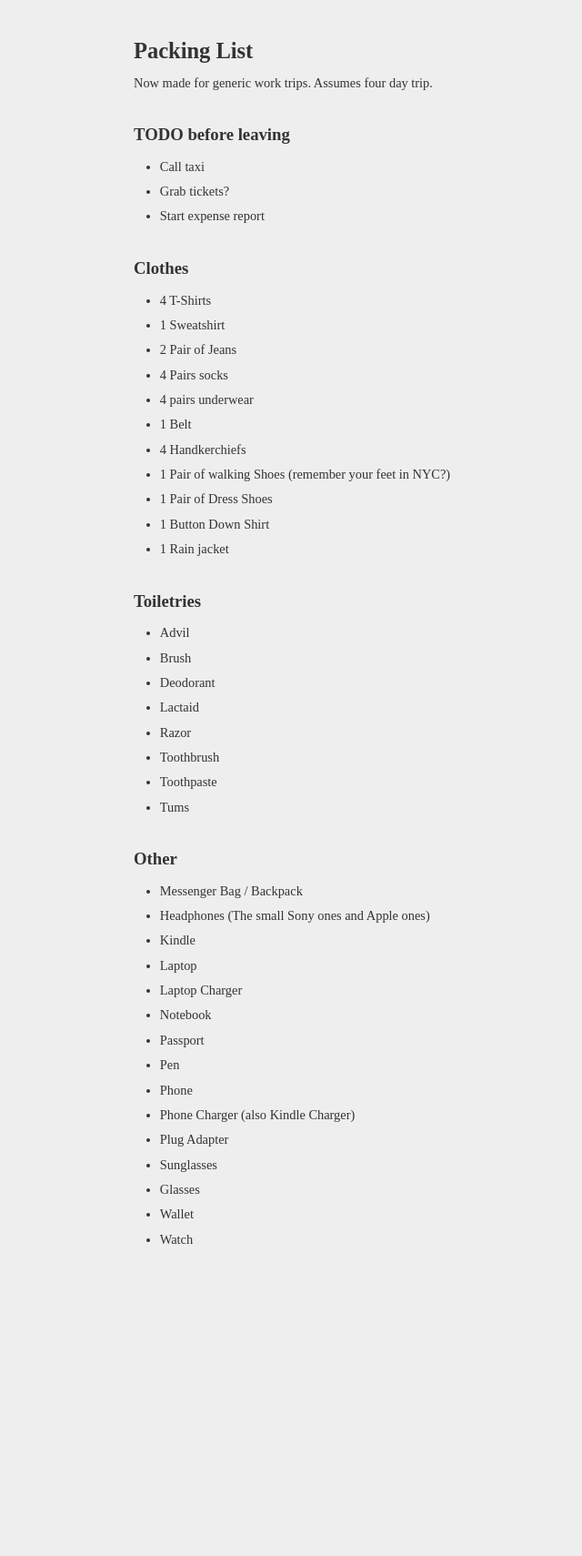
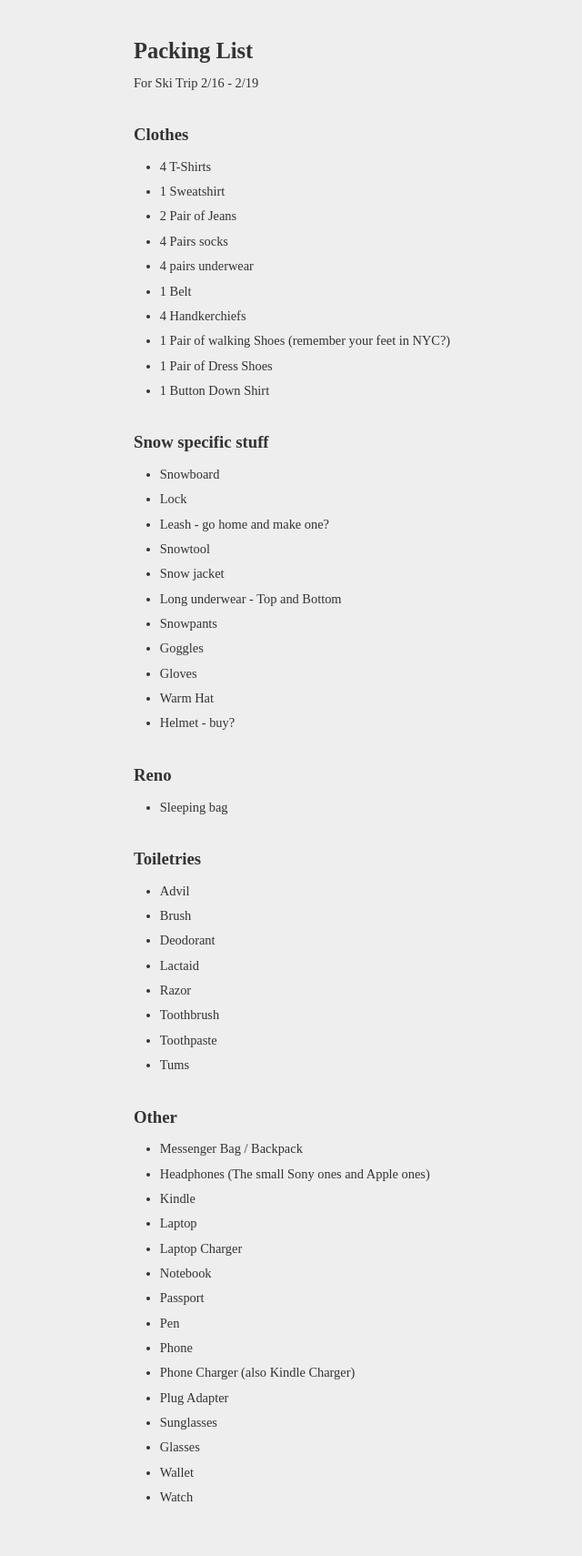
Before and after one commit to icco/traveling, a Jekyll site: the page built from index.md, in a window 1280 px wide. Shown: the whole page at 91% size, without its empty margins (93-733 px from the left). Built offline with Jekyll 4.4.1, drawn with Linux system fonts in a browser that asks for light colours; before the commit the page ends 1426 px from its top, so only the background shows below that.

Commit message:
Snow trip

```diff
--- a/index.md
+++ b/index.md
@@ -5,13 +5,7 @@ layout: default
 
 # Packing List
 
-Now made for generic work trips. Assumes four day trip.
-
-## TODO before leaving
-
- * Call taxi
- * Grab tickets?
- * Start expense report
+For Ski Trip 2/16 - 2/19
 
 ## Clothes
 
@@ -25,7 +19,24 @@ Now made for generic work trips. Assumes four day trip.
  * 1 Pair of walking Shoes (remember your feet in NYC?)
  * 1 Pair of Dress Shoes
  * 1 Button Down Shirt
- * 1 Rain jacket
+
+## Snow specific stuff
+
+ * Snowboard
+ * Lock
+ * Leash - go home and make one?
+ * Snowtool
+ * Snow jacket
+ * Long underwear - Top and Bottom
+ * Snowpants
+ * Goggles
+ * Gloves
+ * Warm Hat
+ * Helmet - buy?
+
+## Reno
+
+ * Sleeping bag
 
 ## Toiletries
 
```
